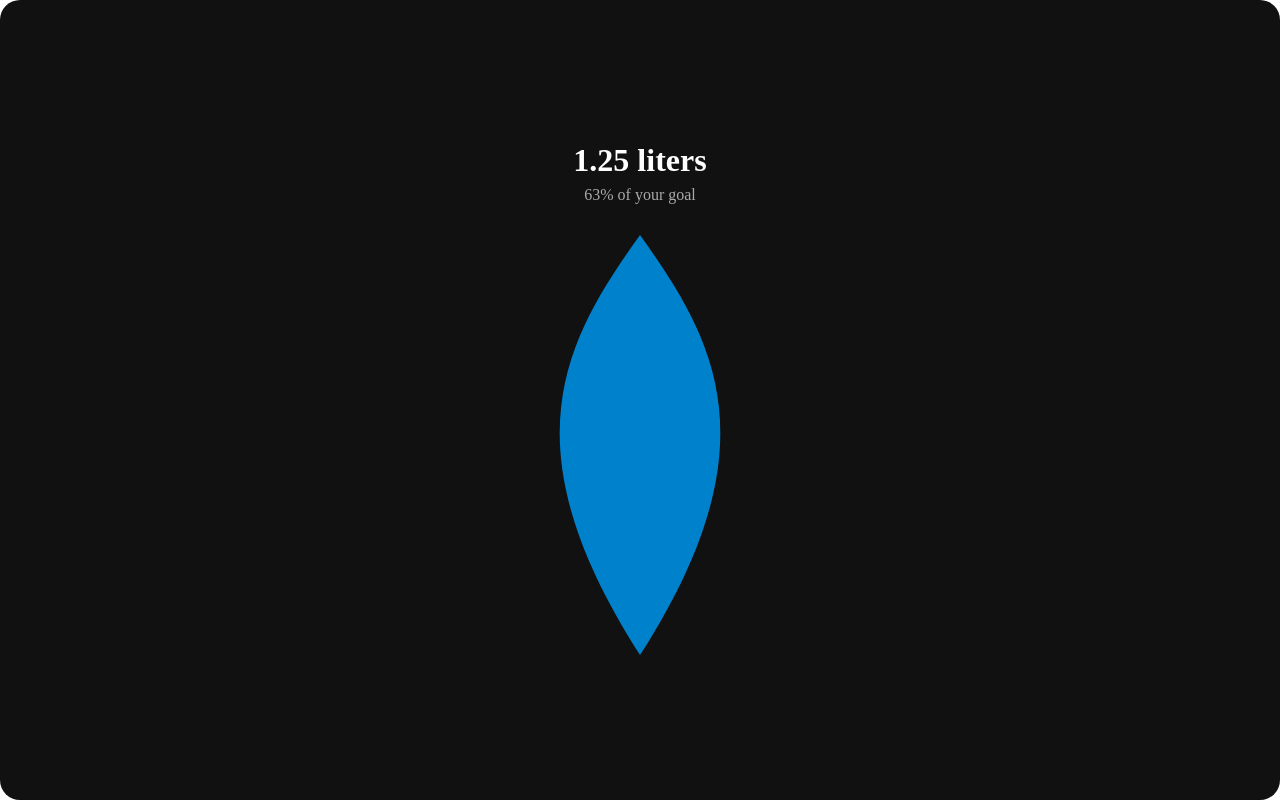
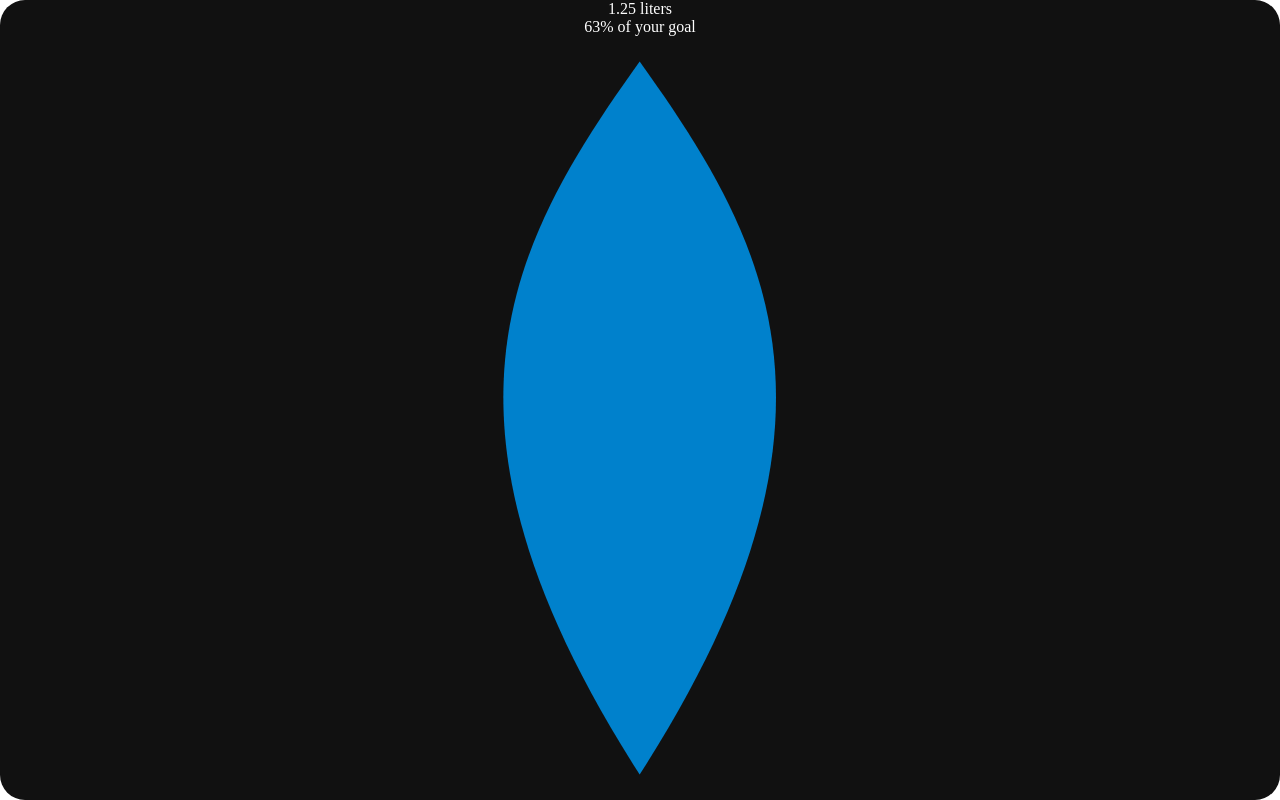
Before and after one commit to BrielleBrooks/water-tracker, a plain HTML site: page index.html in a window 1280 px wide. Drawn offline with Linux system fonts and the light colour scheme.

Commit message:
Update index.html

```diff
--- a/index.html
+++ b/index.html
@@ -9,17 +9,17 @@
       padding: 0;
       height: 100%;
       width: 100%;
+      background: #fff; /* this is what shows around the corners in Notion */
       display: flex;
       align-items: center;
       justify-content: center;
-      background: #fff; /* outer page background */
     }
 
-    /* Outer container – behaves like the Widgetbox wrapper */
+    /* Outer shell */
     .widget-wrapper {
-      background: #111;              /* solid black */
-      border-radius: 20px;           /* rounded corners */
-      overflow: hidden;              /* clip inner content */
+      background: #111;       /* solid black panel */
+      border-radius: 25px;    /* rounded corners */
+      overflow: hidden;       /* clip inside content */
       width: 100%;
       height: 100%;
       display: flex;
@@ -27,35 +27,22 @@
       justify-content: center;
     }
 
-    /* Inner content (your tracker UI) */
+    /* Inner tracker container */
     .tracker {
       width: 100%;
-      max-width: 500px;
-      text-align: center;
+      height: 100%;
+      display: flex;
+      flex-direction: column;
+      align-items: center;
+      justify-content: center;
       color: #fff;
-    }
-
-    .headline {
-      font-size: 2rem;
-      font-weight: bold;
-      margin: 0.5em 0 0.2em;
-    }
-    .subtle {
-      font-size: 1rem;
-      color: #aaa;
-      margin: 0 0 1em;
-    }
-
-    /* Droplet scales proportionally */
-    #droplet {
-      width: 60%;
-      height: auto;
     }
   </style>
 </head>
 <body>
   <div class="widget-wrapper">
     <div class="tracker">
+      <!-- 🔽 Your existing water tracker HTML goes here exactly as it was -->
       <div class="headline">1.25 liters</div>
       <div class="subtle">63% of your goal</div>
       <svg id="droplet" viewBox="0 0 200 300">
```
